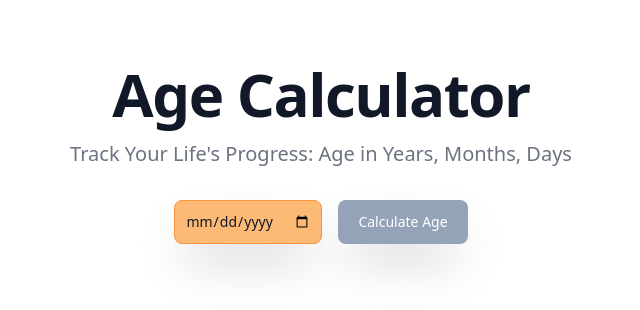
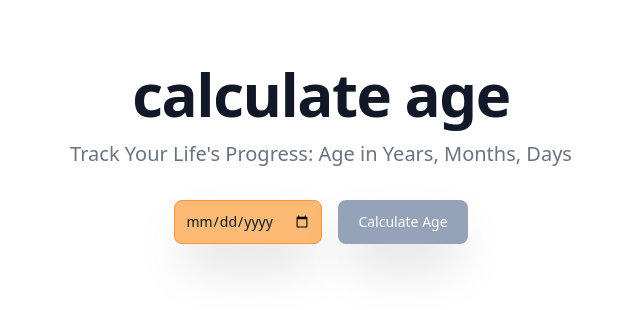
Before and after one commit to nawaf-vp/age-finder, a React (Vite) app: page / in a window 1280 px wide. Shown: the top 310 px of the page, without its empty margins (319-959 px from the left). Built offline with nearby package versions, Linux system fonts and the light colour scheme.

Commit message:
Updated App.jsx

```diff
--- a/src/App.jsx
+++ b/src/App.jsx
@@ -31,7 +31,7 @@ function App() {
     <section className='bg-white dark:bg-grey-50 '>
       <div className='py-8 px-4 mx-auto max-w-screen-xl text-center lg:py-16'>
         <h1 className='mb-4 text-4xl font-extrabold tracking-tight leading-none text-gray-900 md:text-5xl lg:text-6xl dark:text-grey-400'>
-          Age Calculator
+          calculate age
         </h1>
         <p className='mb-8 text-lg font-normal text-gray-500 lg:text-xl sm:px-16 lg:px-48 dark:text-gray-400'>
           Track Your Life&apos;s Progress: Age in Years, Months, Days
```
